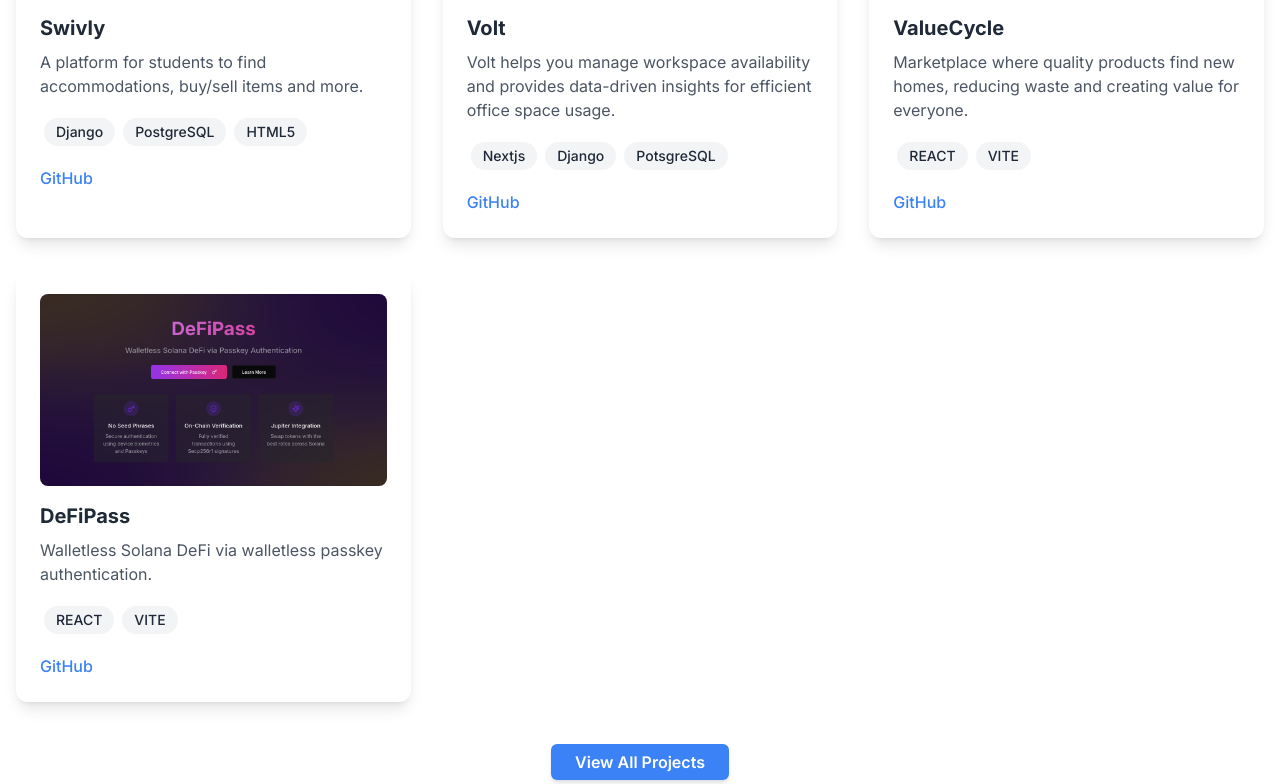
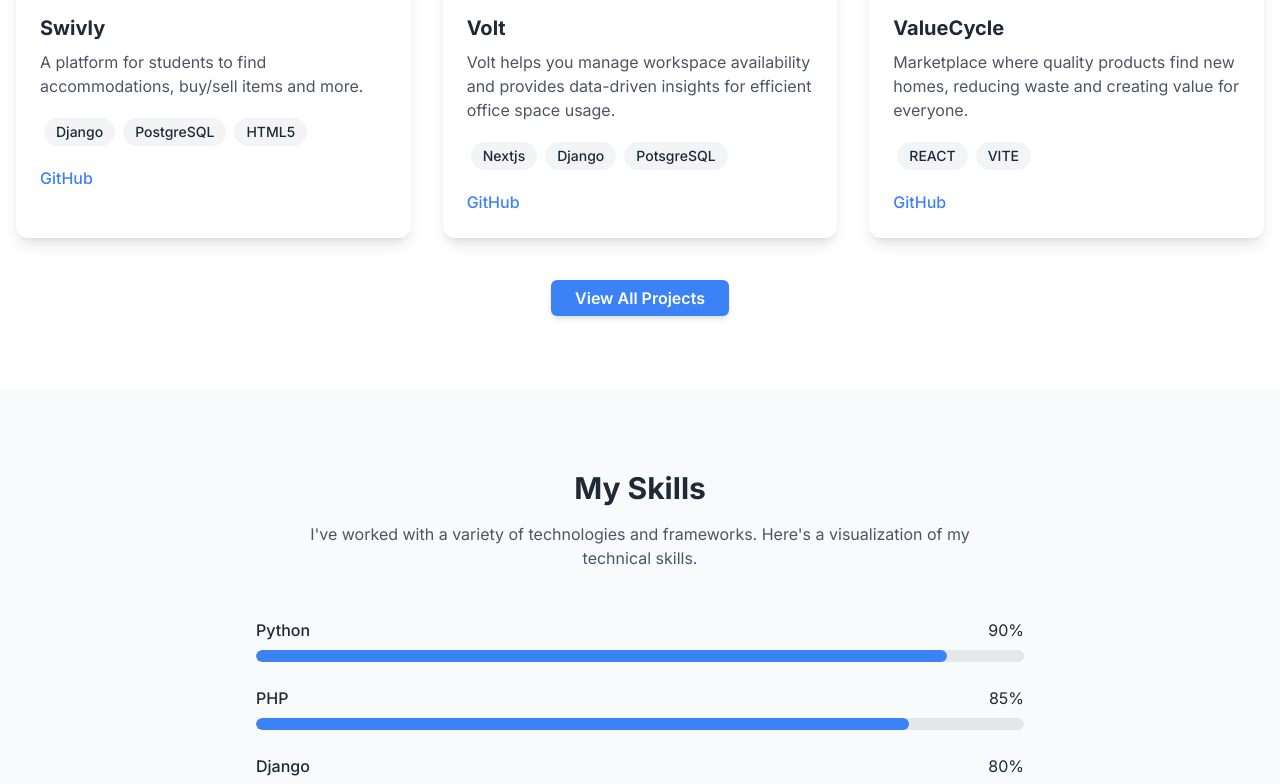
Before and after one commit to codeAKstan/cdk, a Next.js app: page / in a window 1280 px wide. Shown: the part 2006-2790 px from the top of the page. Built offline with nearby package versions, Linux system fonts and the light colour scheme.

Commit message:
Modified

```diff
--- a/app/projects/page.js
+++ b/app/projects/page.js
@@ -40,15 +40,15 @@ export default function Projects() {
       demoUrl: "",
       githubUrl: "https://github.com/codeAKstan/Volt",
     },
-    // {
-    //   id: 5,
-    //   title: "Content Management System",
-    //   description: "A lightweight CMS built with PHP and MySQL for small business websites.",
-    //   image: "/projects/cms.jpg",
-    //   tags: ["PHP", "MySQL", "HTML", "CSS", "JavaScript"],
-    //   demoUrl: "",
-    //   githubUrl: "https://github.com/codeAKstan",
-    // },
+    {
+      id: 5,
+      title: "DeFiPass",
+      description: "Walletless Solana DeFi via walletless passkey authentication.",
+      image: "/defi.png?height=300&width=500",
+      tags: ["REACT", "VITE"],
+      demoUrl: "https://defipass.vercel.app/",
+      githubUrl: "https://github.com/codeAKstan/defipass",
+    },
     // {
     //   id: 6,
     //   title: "E-commerce Backend",
--- a/components/ProjectsShowcase.js
+++ b/components/ProjectsShowcase.js
@@ -38,15 +38,15 @@ export default function ProjectsShowcase() {
       demoUrl: "https://value-cycle.vercel.app/",
       githubUrl: "https://github.com/codeAKstan/ValueCycle",
     },
-    {
-      id: 4,
-      title: "DeFiPass",
-      description: "Walletless Solana DeFi via walletless passkey authentication.",
-      image: "/defi.png?height=300&width=500",
-      tags: ["REACT", "VITE"],
-      demoUrl: "https://defipass.vercel.app/",
-      githubUrl: "https://github.com/codeAKstan/defipass",
-    },
+    // {
+    //   id: 4,
+    //   title: "DeFiPass",
+    //   description: "Walletless Solana DeFi via walletless passkey authentication.",
+    //   image: "/defi.png?height=300&width=500",
+    //   tags: ["REACT", "VITE"],
+    //   demoUrl: "https://defipass.vercel.app/",
+    //   githubUrl: "https://github.com/codeAKstan/defipass",
+    // },
   ]
 
   const container = {
```
